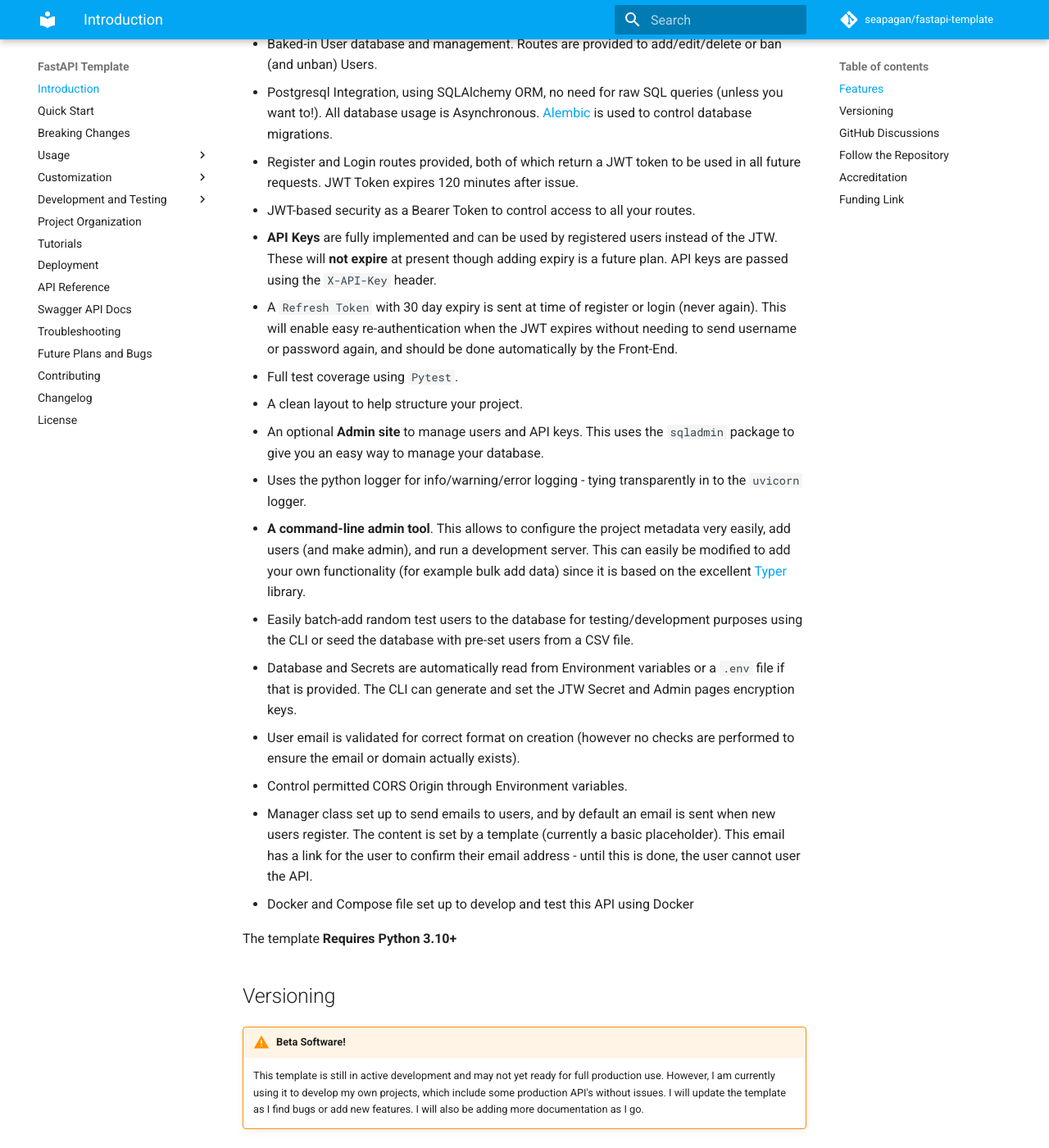
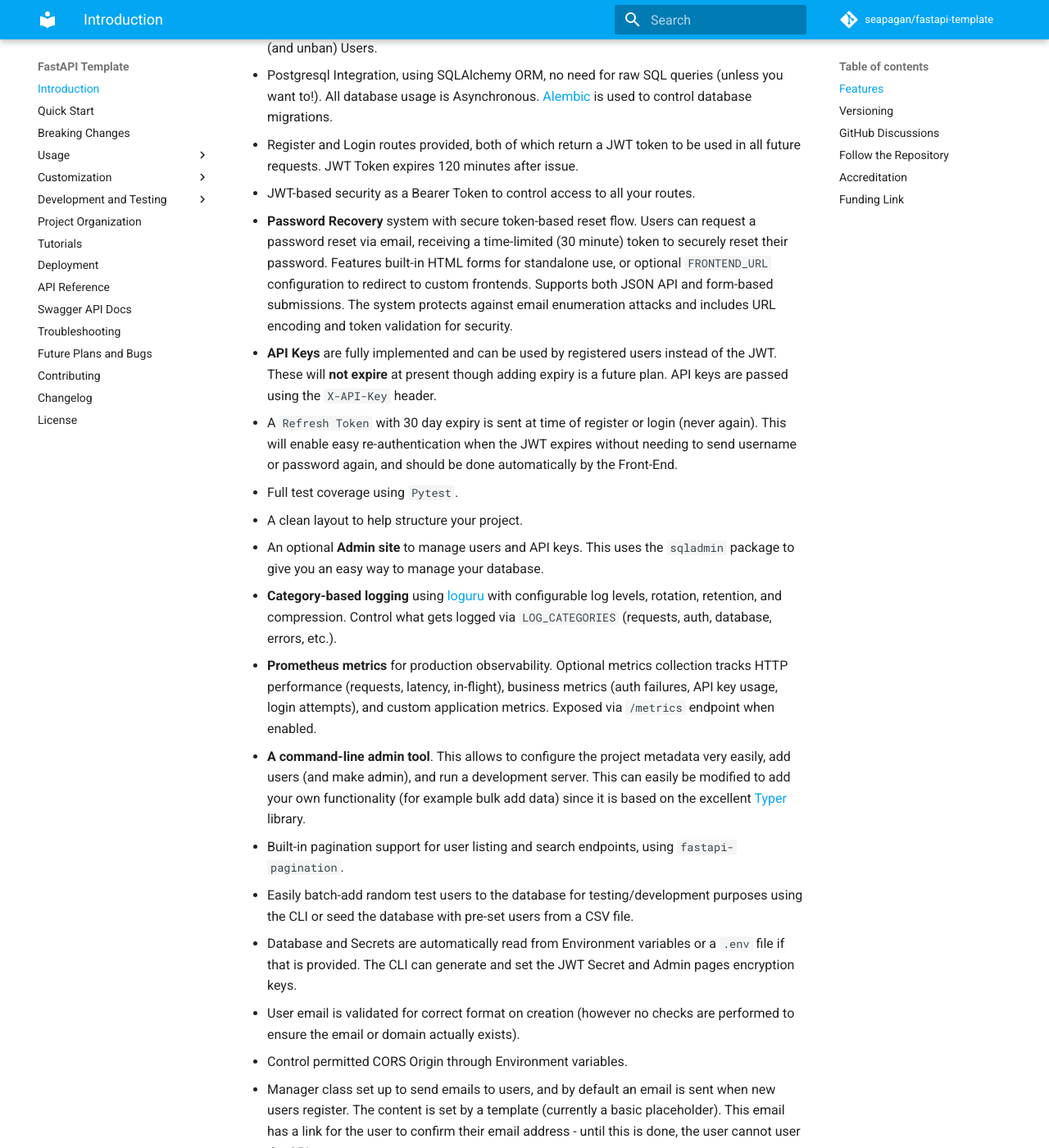
Before and after one commit to seapagan/fastapi-template, an MkDocs documentation site: the page built from docs/index.md, in a window 1280 px wide and 1400 px high, scrolled down 906 px. Shown: the whole window at 82% size. Built offline with MkDocs 1.6.1 and Material for MkDocs 9.7.7, drawn with Linux system fonts in a browser that asks for light colours; emoji names are drawn with the system emoji font; comment, search, counter and statistics services are not loaded; some of the changed text lies outside the part shown.

Commit message:
docs: sync and update features in README and docs index
Both README.md and docs/index.md now have matching, up-to-date feature lists.

README.md changes:
- Make documentation links more prominent with emojis and formatting
- Add direct link to quick start guide
- Update logging description to loguru with category-based logging
- Add Prometheus metrics to functionality list
- Fix typos: JTW → JWT (2 instances)

docs/index.md changes:
- Replace BETA warning with quick start guide tip
- Add Password Recovery system description
- Update logging to loguru with category-based logging
- Add Prometheus metrics feature
- Add built-in pagination
- Add /heartbeat endpoint
- Fix typo: JTW → JWT

🤖 Generated with [Claude Code](https://claude.com/claude-code)

Co-Authored-By: Claude Sonnet 4.5 <noreply@anthropic.com>

```diff
--- a/docs/index.md
+++ b/docs/index.md
@@ -9,11 +9,10 @@ It uses FastAPI, SQLAlchemy, Pydantic, Typer, and a few other libraries to
 provide a ready-to-use boilerplate for a FastAPI project, with Async database
 access.
 
-!!! warning "BETA Docs!"
+!!! tip "Getting Started"
 
-    This documentation is currently **Beta** status as it
-    is still under active development. The in-depth Reference and Tutorial
-    sections are not yet written.
+    New to this template? Check out the **[Quick Start Guide](quick-start.md)**
+    to get up and running in under 5 minutes!
 
 !!! danger "Breaking Changes"
 
@@ -47,8 +46,15 @@ following advantages to starting your own from scratch :
 - Register and Login routes provided, both of which return a JWT token to be
   used in all future requests. JWT Token expires 120 minutes after issue.
 - JWT-based security as a Bearer Token to control access to all your routes.
+- **Password Recovery** system with secure token-based reset flow. Users can
+  request a password reset via email, receiving a time-limited (30 minute)
+  token to securely reset their password. Features built-in HTML forms for
+  standalone use, or optional `FRONTEND_URL` configuration to redirect to
+  custom frontends. Supports both JSON API and form-based submissions. The
+  system protects against email enumeration attacks and includes URL encoding
+  and token validation for security.
 - **API Keys** are fully implemented and can be used by registered users instead
-  of the JTW. These will **not expire** at present though adding expiry is a
+  of the JWT. These will **not expire** at present though adding expiry is a
   future plan. API keys are passed using the `X-API-Key` header.
 - A `Refresh Token` with 30 day expiry is sent at time of register or login
   (never again). This will enable easy re-authentication when the JWT expires
@@ -58,18 +64,26 @@ following advantages to starting your own from scratch :
 - A clean layout to help structure your project.
 - An optional **Admin site** to manage users and API keys. This uses the
   `sqladmin` package to give you an easy way to manage your database.
-- Uses the python logger for info/warning/error logging - tying transparently in
-  to the `uvicorn` logger.
+- **Category-based logging** using [loguru](https://github.com/Delgan/loguru)
+  with configurable log levels, rotation, retention, and compression. Control
+  what gets logged via `LOG_CATEGORIES` (requests, auth, database, errors,
+  etc.).
+- **Prometheus metrics** for production observability. Optional metrics
+  collection tracks HTTP performance (requests, latency, in-flight), business
+  metrics (auth failures, API key usage, login attempts), and custom
+  application metrics. Exposed via `/metrics` endpoint when enabled.
 - **A command-line admin tool**. This allows to configure the project metadata
   very easily, add users (and make admin), and run a development server. This
   can easily be modified to add your own functionality (for example bulk add
   data) since it is based on the excellent
   [Typer](https://typer.tiangolo.com/){:target="\_blank"} library.
+- Built-in pagination support for user listing and search endpoints, using
+  `fastapi-pagination`.
 - Easily batch-add random test users to the database for testing/development
   purposes using the CLI or seed the database with pre-set users from a CSV
   file.
 - Database and Secrets are automatically read from Environment variables or a
-  `.env` file if that is provided. The CLI can generate and set the JTW Secret
+  `.env` file if that is provided. The CLI can generate and set the JWT Secret
   and Admin pages encryption keys.
 - User email is validated for correct format on creation (however no checks are
   performed to ensure the email or domain actually exists).
@@ -78,6 +92,7 @@ following advantages to starting your own from scratch :
   when new users register. The content is set by a template (currently a basic
   placeholder). This email has a link for the user to confirm their email
   address - until this is done, the user cannot user the API.
+- A lightweight `/heartbeat` endpoint for uptime/health checks.
 - Docker and Compose file set up to develop and test this API using Docker
 
 The template **Requires Python 3.10+**
```
Also changed, not shown: README.md (+20 -9 lines).
